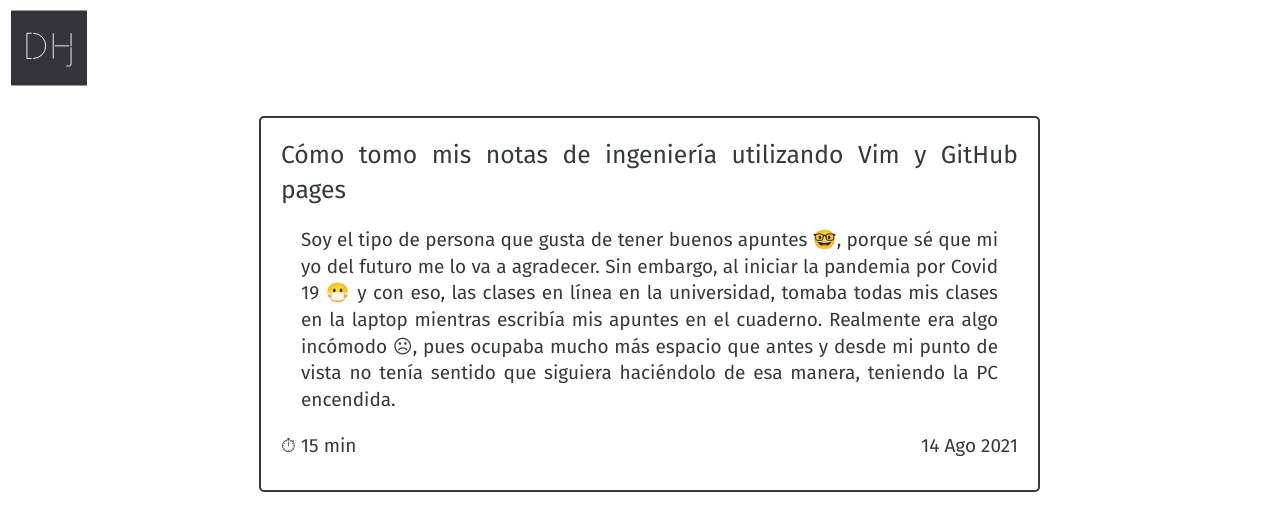
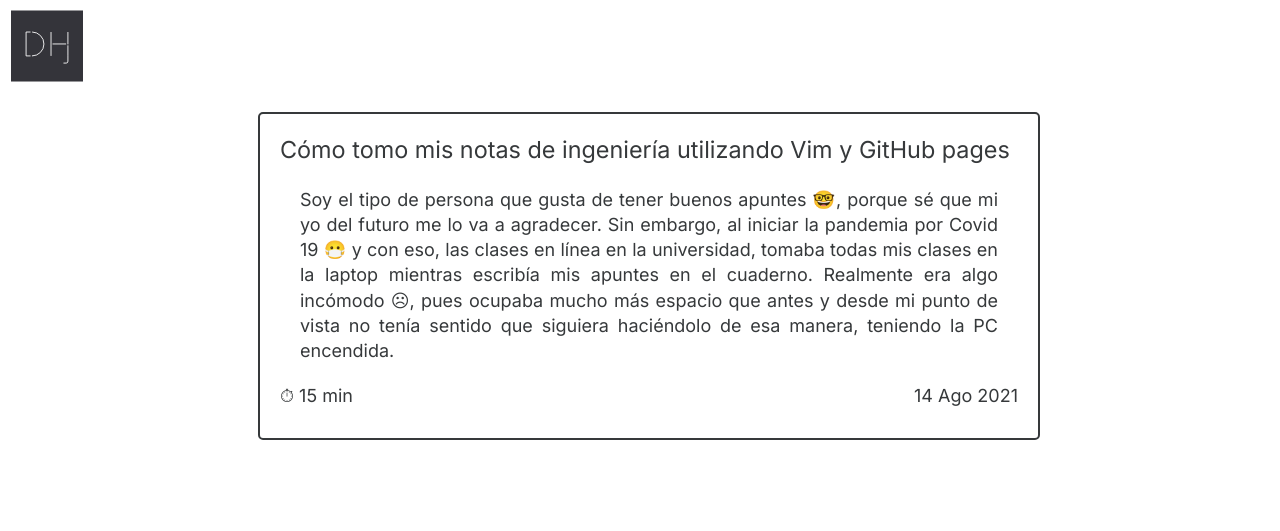
Before and after one commit to danielhj1998/blogger, a Jekyll site: the page built from index.html, in a window 1280 px wide. Shown: the top 531 px of the page. Built offline with Jekyll 4.4.1, drawn with Linux system fonts in a browser that asks for light colours; nearby versions of some CDN libraries.

Commit message:
Changed body and title fonts to Inter

```diff
--- a/css/main.scss
+++ b/css/main.scss
@@ -1,7 +1,6 @@
 ---
 ---
-@import url('https://fonts.googleapis.com/css2?family=Fira+Sans&family=Open+Sans&display=swap');
-@import url('https://fonts.googleapis.com/css2?family=Fira+Code&display=swap');
+@import url('https://fonts.googleapis.com/css2?family=Fira+Code&family=Inter:wght@400;700&display=swap');
 
 @import 'code.css';
 pre code {
@@ -14,7 +13,7 @@
 @charset "utf-8";
 
 /* Constants */
-$font-size-body: 19px;
+$font-size-body: 18px;
 
 /* Colors */
 $initialDepthColor: hsl(320-45,36,72);
@@ -36,7 +35,7 @@
 body {
     /* General styles */
     margin: 0;
-    font-family: "Fira Sans", sans-serif;
+    font-family: "Inter", sans-serif;
     font-size: $font-size-body;
     line-height: 1.4;
     -webkit-font-smoothing: antialiased;
@@ -54,10 +53,11 @@
 }
 
 h1, h2, h3, h4, h5, h6 {
-    font-family: 'Fira Sans', sans-serif;
-    font-weight: 600;
+    font-family: 'Inter', sans-serif;
+    font-weight: 700;
     margin-top: 2rem;
     margin-bottom: 1rem;
+    line-height: 1.2;
 }
 h1 {
     margin-top: 2em;
@@ -135,7 +135,7 @@
     transition: all 0.1s linear;
     li {
         font-size: $font-size-body * 1.3;
-        font-family: "Fira Sans", sans-serif
+        font-family: "Inter", sans-serif
     }
     &:hover {
         -webkit-transform: scale(1.01);
@@ -154,7 +154,7 @@
         flex-direction: row;
         width: 100%;
         justify-content: space-between;
-        font-family: "Fira Sans", sans-serif;
+        font-family: "Inter", sans-serif;
         p {margin: 10px 0}
     }
 }
@@ -228,7 +228,7 @@
         min-width: 100px;
         span {
             a,p {
-                font-family: 'Fira Sans', sans-serif;
+                font-family: 'Inter', sans-serif;
                 padding: 0 10px;
                 color: $dark;
                 display: inline
@@ -247,7 +247,7 @@
 }
 
 span.feedback-gift {
-    font-family: "Fira Sans", sans-serif;
+    font-family: "Inter", sans-serif;
     font-size: $font-size-body + 0.1;
 }
 
@@ -273,7 +273,7 @@
             text-align: justify;
         }
         span {
-            font-family: "Fira Sans", sans-serif;
+            font-family: "Inter", sans-serif;
             font-size: $font-size-body + 0.1;
         }
     }
```
